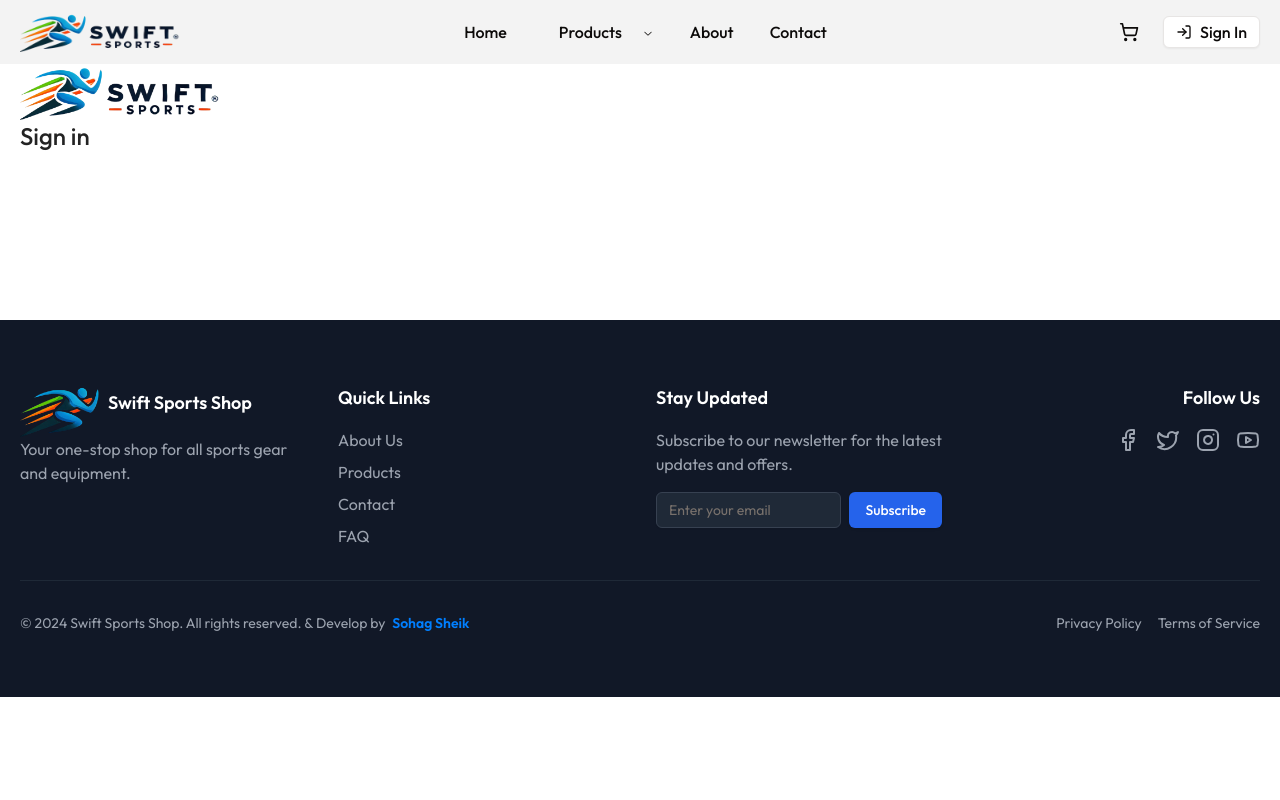
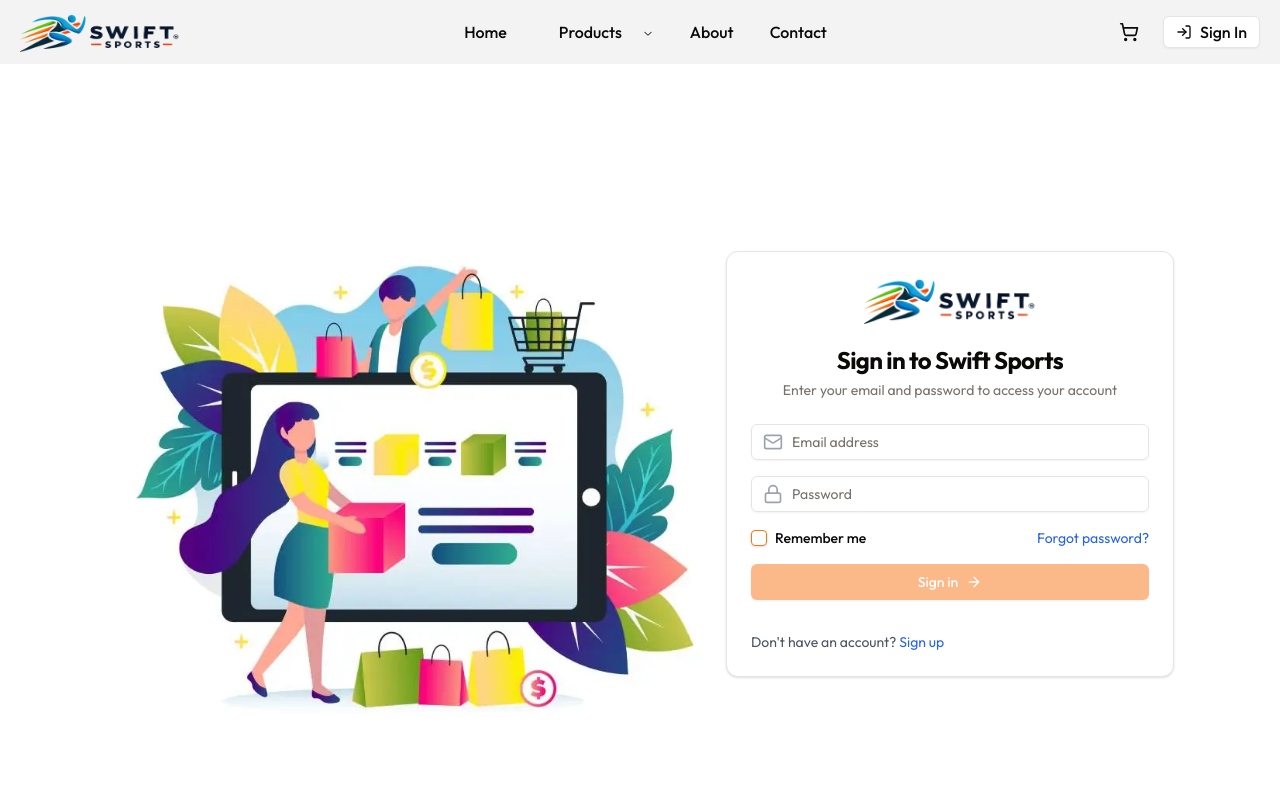
Before and after one commit to smsohag32/swift-sports-shop, a React (Vite) app in the folder frontend/: page /authentication/login in a window 1280 px wide. Shown: the top 800 px of the page. Built offline with nearby package versions, Linux system fonts and the light colour scheme.

Commit message:
login page added

```diff
--- a/frontend/package.json
+++ b/frontend/package.json
@@ -12,6 +12,7 @@
    "dependencies": {
       "@radix-ui/react-alert-dialog": "^1.1.2",
       "@radix-ui/react-avatar": "^1.1.1",
+      "@radix-ui/react-checkbox": "^1.1.3",
       "@radix-ui/react-dialog": "^1.1.4",
       "@radix-ui/react-dropdown-menu": "^2.1.2",
       "@radix-ui/react-icons": "^1.3.0",
--- a/frontend/src/components/layouts/MainLayout/Header.jsx
+++ b/frontend/src/components/layouts/MainLayout/Header.jsx
@@ -45,7 +45,7 @@
 
    return (
       <motion.header
-         className={`fixed w-full py-3 z-50 flex items-center transition-all duration-300 ${isScrolled ? 'shadow-sm  bg-whiteBg' : ' bg-[#f3f3f3]'
+         className={`fixed w-full py-3 z-50 flex  items-center transition-all duration-300 ${isScrolled ? 'shadow-sm  bg-whiteBg' : ' bg-[#f3f3f3]'
             }`}
          initial={{ y: -100 }}
          animate={{ y: 0 }}
@@ -118,7 +118,7 @@
                   <ShoppingCart className="h-5 w-5" />
                </Button>
 
-               <Button variant="outline" size="sm" className="hidden md:flex text-base font-medium items-center space-x-2  hover:text-[#FF4500] hover:border-[#FF4500]">
+               <Button onClick={() => navigate("/authentication/login")} variant="outline" size="sm" className="hidden md:flex text-base font-medium items-center space-x-2  hover:text-[#FF4500] hover:border-[#FF4500]">
                   <LogIn className="h-4 w-4" />
                   <span>Sign In</span>
                </Button>
--- /dev/null
+++ b/frontend/src/components/ui/checkbox.jsx
@@ -0,0 +1,21 @@
+import * as React from "react"
+import * as CheckboxPrimitive from "@radix-ui/react-checkbox"
+import { cn } from "@/lib/utils"
+import { CheckIcon } from "@radix-ui/react-icons"
+
+const Checkbox = React.forwardRef(({ className, ...props }, ref) => (
+  <CheckboxPrimitive.Root
+    ref={ref}
+    className={cn(
+      "peer h-4 w-4 shrink-0 rounded-sm border border-primary shadow focus-visible:outline-none focus-visible:ring-1 focus-visible:ring-ring disabled:cursor-not-allowed disabled:opacity-50 data-[state=checked]:bg-primary data-[state=checked]:text-primary-foreground",
+      className
+    )}
+    {...props}>
+    <CheckboxPrimitive.Indicator className={cn("flex items-center justify-center text-current")}>
+      <CheckIcon className="h-4 w-4" />
+    </CheckboxPrimitive.Indicator>
+  </CheckboxPrimitive.Root>
+))
+Checkbox.displayName = CheckboxPrimitive.Root.displayName
+
+export { Checkbox }
--- a/frontend/src/pages/authentication/Login.jsx
+++ b/frontend/src/pages/authentication/Login.jsx
@@ -1,36 +1,124 @@
-import Logo from "@/assets/svg/Logo";
-import { useForm } from "react-hook-form";
+'use client'
+
+import { useState } from 'react'
+import { useForm } from "react-hook-form"
+import { Link } from 'react-router-dom'
+import { Mail, Lock, ArrowRight } from 'lucide-react'
+import { Button } from "@/components/ui/button"
+import { Input } from "@/components/ui/input"
+import { Checkbox } from "@/components/ui/checkbox"
+import { Card, CardContent, CardDescription, CardFooter, CardHeader, CardTitle } from "@/components/ui/card"
+import Logo from "@/assets/svg/Logo"
+import loginImage from "@/assets/login/login.webp"
 
 const Login = () => {
-   const { register, handleSubmit } = useForm()
+   const { register, handleSubmit, formState: { isValid } } = useForm({
+      mode: 'onChange'
+   })
+   const [isLoading, setIsLoading] = useState(false)
 
-   const handleLogin = () => {
+   const handleLogin = async (data) => {
+      setIsLoading(true)
+      // Implement your login logic here
+      console.log('Login data:', data)
+      // Simulate API call8
+      await new Promise(resolve => setTimeout(resolve, 1000))
+      setIsLoading(false)
+   }
 
-   }
    return (
-      <div className="bg-[#f4f4f4]py-16 ">
-         <div className="main-container">
+      <div className="min-h-screen  flex items-center justify-center main-container">
+         <div className="hidden lg:block lg:w-1/2 ">
+            <img
+               className="object-cover w-full h-full rounded-2xl "
+               src={loginImage}
+               alt="Swift Sports Shop"
+            />
+         </div>
+         <Card className="w-full max-w-md">
+            <CardHeader className="space-y-1">
+               <div className="flex justify-center mb-4">
+                  <Logo className="w-auto h-12" />
+               </div>
+               <CardTitle className="text-2xl font-bold text-center">Sign in to Swift Sports</CardTitle>
+               <CardDescription className="text-center">
+                  Enter your email and password to access your account
+               </CardDescription>
+            </CardHeader>
+            <CardContent>
+               <form onSubmit={handleSubmit(handleLogin)} className="space-y-4">
+                  <div className="space-y-2">
+                     <div className="relative">
+                        <Mail className="absolute left-3 top-2 h-5 w-5 text-gray-400" />
+                        <Input
+                           id="email"
+                           type="email"
+                           placeholder="Email address"
+                           className="pl-10"
+                           {...register("email", { required: true })}
+                        />
+                     </div>
+                  </div>
+                  <div className="space-y-2">
+                     <div className="relative">
+                        <Lock className="absolute left-3 top-2 h-5 w-5 text-gray-400" />
+                        <Input
+                           id="password"
+                           type="password"
+                           placeholder="Password"
+                           className="pl-10"
+                           {...register("password", { required: true })}
+                        />
+                     </div>
+                  </div>
+                  <div className="flex items-center justify-between">
+                     <div className="flex items-center space-x-2">
+                        <Checkbox id="remember" />
+                        <label
+                           htmlFor="remember"
+                           className="text-sm font-medium leading-none peer-disabled:cursor-not-allowed peer-disabled:opacity-70"
+                        >
+                           Remember me
+                        </label>
+                     </div>
+                     <Link href="/forgot-password" className="text-sm text-blue-600 hover:underline">
+                        Forgot password?
+                     </Link>
+                  </div>
+                  <Button
+                     type="submit"
+                     className="w-full"
+                     disabled={!isValid || isLoading}
+                  >
+                     {isLoading ? (
+                        <>
+                           <svg className="animate-spin -ml-1 mr-3 h-5 w-5 text-white" xmlns="http://www.w3.org/2000/svg" fill="none" viewBox="0 0 24 24">
+                              <circle className="opacity-25" cx="12" cy="12" r="10" stroke="currentColor" strokeWidth="4"></circle>
+                              <path className="opacity-75" fill="currentColor" d="M4 12a8 8 0 018-8V0C5.373 0 0 5.373 0 12h4zm2 5.291A7.962 7.962 0 014 12H0c0 3.042 1.135 5.824 3 7.938l3-2.647z"></path>
+                           </svg>
+                           Signing in...
+                        </>
+                     ) : (
+                        <>
+                           Sign in
+                           <ArrowRight className="ml-2 h-4 w-4" />
+                        </>
+                     )}
+                  </Button>
+               </form>
+            </CardContent>
+            <CardFooter>
+               <p className="text-center text-sm text-gray-600 mt-2">
+                  Don&apos;t have an account?{' '}
+                  <Link to="/signup" className="text-blue-600 hover:underline">
+                     Sign up
+                  </Link>
+               </p>
+            </CardFooter>
+         </Card>
 
-            {/* login page content  */}
-            <div>
-               <h2></h2>
-            </div>
-            <div>
+      </div>
+   )
+}
 
-               {/* login form */}
-               <form onClick={handleSubmit(handleLogin)}>
-                  <div>
-                     <Logo />
-                     <p className="text-2xl font-medium text-title">Sign in</p>
-                  </div>
-                  <div>
-
-                  </div>
-               </form>
-            </div>
-         </div>
-      </div>
-   );
-};
-
-export default Login;
+export default Login
```
Also changed, not shown: frontend/src/assets/login/login.webp (added), 1 other file (tests, documents, lock files or other folders).
